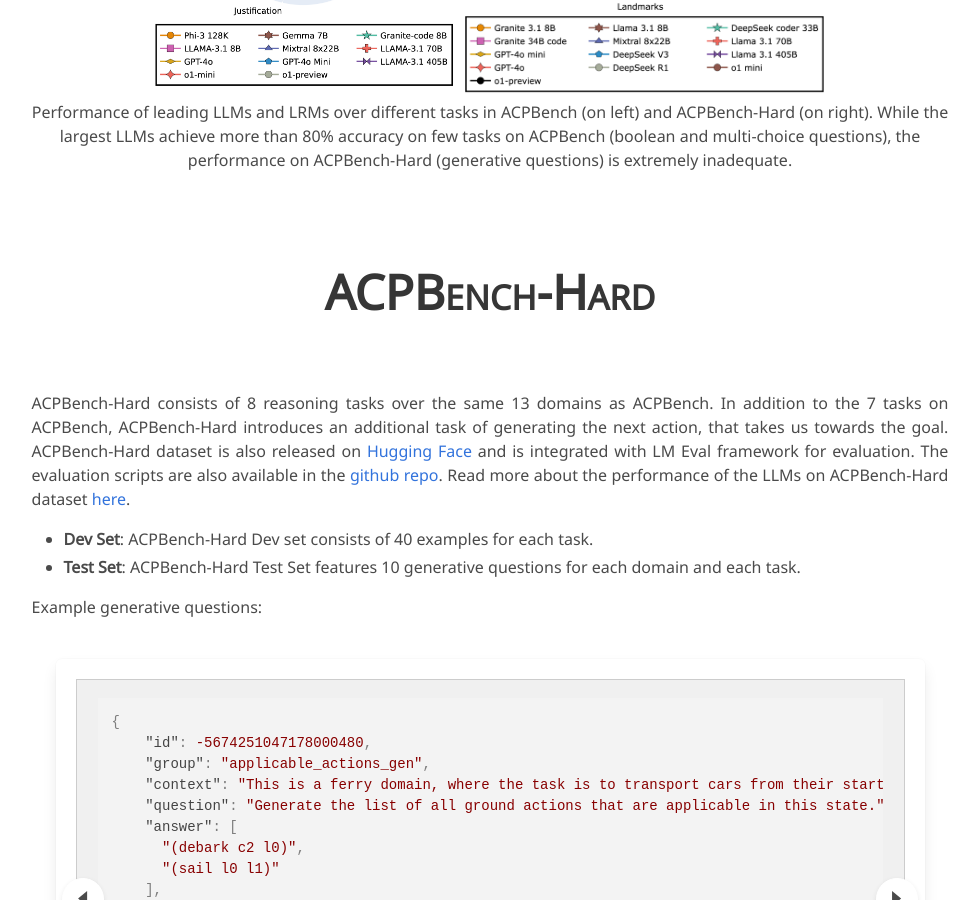
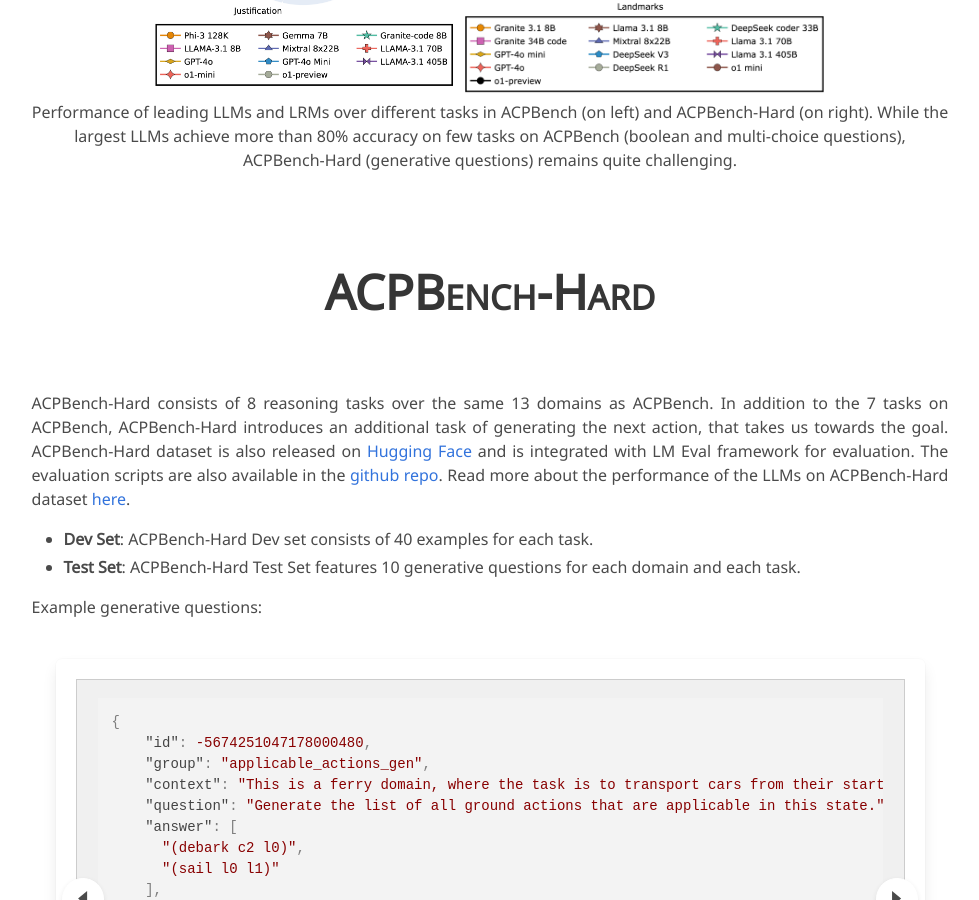
Before and after one commit to IBM/ACPBench, a plain HTML site: page index.html in a window 1280 px wide. Shown: the part 1028-1928 px from the top of the page, without its empty margins (150-1129 px from the left). Drawn offline with nearby package versions, Linux system fonts and the light colour scheme; a script that the page names is missing; some icons are missing; a web font is replaced by a local one.

Commit message:
update text

```diff
--- a/index.html
+++ b/index.html
@@ -208,7 +208,7 @@ By providing a structured, academically rigorous framework for evaluating these
             <img src="static/images/introplot.png" alt="data-overview" style="width: 34%;" />
             <img src="static/images/spider_LRM_all.png" alt="data-overview" style="width: 40%;" />
             <p>
-              Performance of leading LLMs and LRMs over different tasks in ACPBench (on left) and ACPBench-Hard (on right). While the largest LLMs achieve more than 80% accuracy on few tasks on ACPBench (boolean and multi-choice questions), the performance on ACPBench-Hard (generative questions) is extremely inadequate.
+              Performance of leading LLMs and LRMs over different tasks in ACPBench (on left) and ACPBench-Hard (on right). While the largest LLMs achieve more than 80% accuracy on few tasks on ACPBench (boolean and multi-choice questions), ACPBench-Hard (generative questions) remains quite challenging.
             </p>
           </div>
           <div>
```
